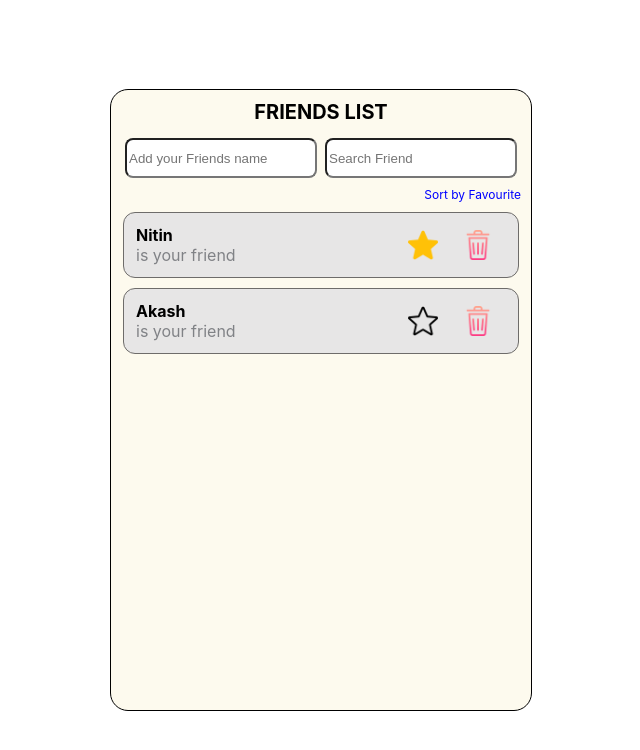
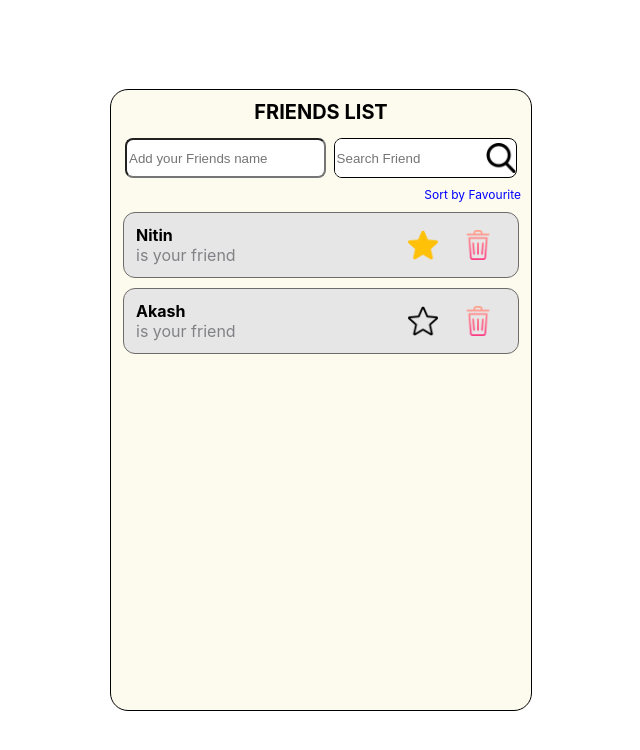
Before and after one commit to nitinskumavat/friends, a React (Create React App) app: page / in a window 1280 px wide. Shown: the top 750 px of the page, without its empty margins (319-959 px from the left). Built offline with nearby package versions, Linux system fonts and the light colour scheme.

Commit message:
seperated search component

```diff
--- a/src/components/FriendsList/FriendsList.js
+++ b/src/components/FriendsList/FriendsList.js
@@ -3,6 +3,7 @@ import Card from "../Card/Card";
 import InputForm from "../InputForm/InputForm";
 import Pagination from "../Pagination/Paginantion";
 import "./friendlist.css";
+import SearchBox from "../SearchBox/Searchbox";
 
 function FriendsList({ friends, setFriends }) {
   const PageSize = 4;
@@ -50,6 +51,7 @@ function FriendsList({ friends, setFriends }) {
   };
 
   const updateSearch = (value) => {
+    setCurrentPage(1);
     setSearchQuery(value);
   };
 
@@ -67,16 +69,19 @@ function FriendsList({ friends, setFriends }) {
       <div className="head">FRIENDS LIST</div>
       <div className="input-container">
         <InputForm addFriend={addFriend} />
+        <SearchBox updateSearch={updateSearch} />
+        {/* <div className="search-box">
           <input
-          className="search-box"
+            className=""
             type="text"
             onChange={(e) => {
-            setCurrentPage(1);
               updateSearch(e.target.value);
             }}
             value={searchQuery}
             placeholder={"Search Friend"}
           ></input>
+          <img src={search}></img>
+        </div> */}
       </div>
       <div className="func-text" onClick={() => sortByFav()}>
         Sort by Favourite
--- a/src/components/InputForm/inputForm.css
+++ b/src/components/InputForm/inputForm.css
@@ -1,18 +1,12 @@
 .name-input {
   box-sizing: border-box;
   border-radius: 8px;
-  height: 40px;
+  height: 100%;
   width: 100%;
 }
 
-.search-box {
-  flex-grow: 1;
-  margin: 4px;
-  border-radius: 8px;
-}
-
 .name-input-form {
-  flex-grow: 1;
+  width: 60%;
   margin: 4px;
   height: 40px;
 }
--- /dev/null
+++ b/src/components/SearchBox/Searchbox.js
@@ -0,0 +1,30 @@
+import { useState } from "react";
+import "./searchbox.css";
+import searchImage from "../../Assets/search.png";
+
+
+function SearchBox({ updateSearch }) {
+  const [searchQuery, setSearchQuery] = useState("");
+
+  const inputSearch = (value) => {
+    setSearchQuery(value);
+    updateSearch(value);
+  };
+
+  return (
+    <div className="search-box">
+      <input
+        className=""
+        type="text"
+        onChange={(e) => {
+          inputSearch(e.target.value);
+        }}
+        value={searchQuery}
+        placeholder={"Search Friend"}
+      ></input>
+      <img src={searchImage}></img>
+    </div>
+  );
+}
+
+export default SearchBox;
--- /dev/null
+++ b/src/components/SearchBox/searchbox.css
@@ -0,0 +1,24 @@
+.search-box {
+    margin: 4px;
+    border-radius: 8px;
+    background-color: white;
+    display: flex;
+    border: 1px solid black;
+    overflow: hidden;
+    align-items: center;
+  }
+
+  .search-box>img{
+      width: 36px;
+      height: 30px;
+  }
+
+  .search-box>input{
+      border-style: none;
+      width: 100%;
+      height: 100%;
+  }
+
+  .search-box>input:focus{
+      outline: none;
+  }
```
Also changed, not shown: src/Assets/search.png (added). Lines whose indentation alone changed are shown as unchanged.
